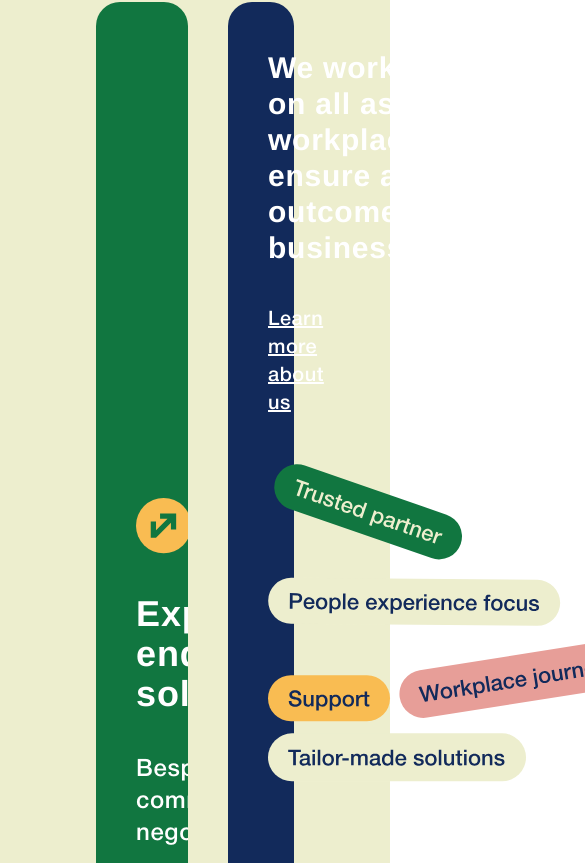
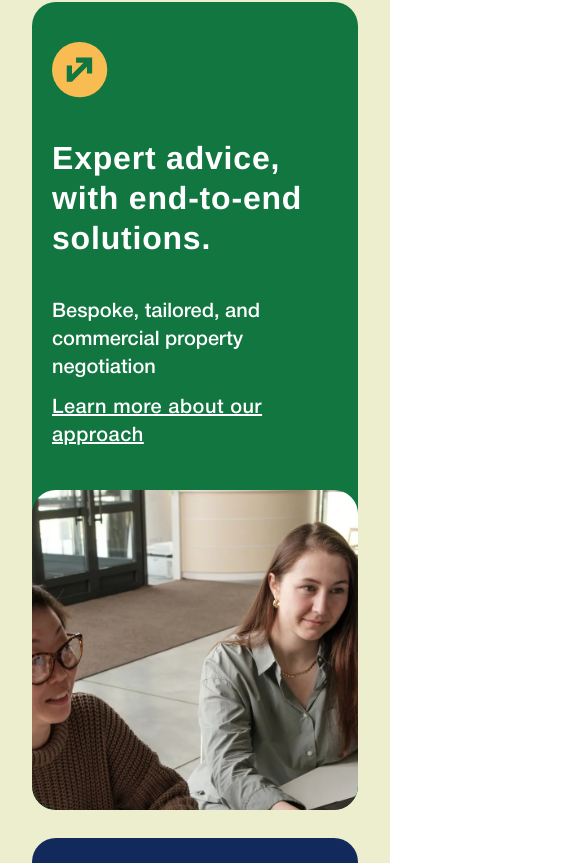
Before and after one commit to varshaa-t/noww, a Next.js app: page / in a window 390 px wide. Shown: the part 2034-2897 px from the top of the page, 585 px wide, since content can reach past the window. Built offline with nearby package versions, Linux system fonts and the light colour scheme.

Commit message:
responsive ExploreSection

```diff
--- a/src/app/page.tsx
+++ b/src/app/page.tsx
@@ -1,4 +1,3 @@
-import Button from "@/components/Button";
 import ExploreSection from "@/components/ExploreSection";
 import HeroSection from "@/components/HeroSection";
 import Navbar from "@/components/Navbar";
--- a/src/components/ExploreSection.tsx
+++ b/src/components/ExploreSection.tsx
@@ -18,7 +18,7 @@ function ExploreSection() {
                 variant='primary'
             />
         </div>
-        <div className='relative h-full rounded-3xl overflow-hidden text-white pb-20 xs:pb-32 lg:pb-0 lg:h-screen'>
+        <div className='relative h-full rounded-3xl overflow-hidden text-white pb-20 xs:pb-32 md:pb-20 xl:pb-40 2xl:pb-52'>
             <div className="absolute inset-0 z-0 bg-[url('/images/explore-section-1.webp')] bg-cover bg-[0%_50%]"></div>
             <div className="absolute inset-0 z-0 bg-gradient-to-r from-black/50 via-black/80 to-black/40"></div>
             <div className="relative flex flex-col items-center h-full w-full space-y-8 -mt-14 xs:mt-0 xs:space-y-6 md:-mt-4 md:space-y-8 lg:space-y-10 lg:-mt-14 xl:space-y-8 xl:-mt-14 2xl:space-y-8 2xl:mt-10">
@@ -34,7 +34,7 @@ function ExploreSection() {
                     height={293}
                     src={"/images/explore-section-3.webp"}
                     alt='tall-buildings'
-                    className='hidden z-10 rounded-md brightness-85 absolute lg:block lg:-bottom-10 lg:right-16 xl:right-14 xl:-bottom-8 2xl:bottom-12 2xl:right-28'
+                    className='hidden z-10 rounded-md brightness-85 absolute lg:block lg:-bottom-10 lg:right-16 xl:right-14 xl:-bottom-8 2xl:-bottom-36 2xl:right-28'
                 />
                 <div className='pt-[120px] text-xl font-primary-light tracking-wide'>Building relationships</div>
                 <div className='relative z-20 tracking-wider text-center font-semibold text-4xl w-72 xs:w-auto sm:text-4xl sm:w-[500px] sm:leading-12 md:text-5xl md:leading-16 md:w-xl lg:w-[800px] lg:text-6xl lg:leading-20'>
@@ -50,19 +50,19 @@ function ExploreSection() {
                 />
             </div>
         </div>
-        <div className='py-24 px-24 flex space-x-10 text-white'>
-          <div className='bg-dark-green rounded-3xl overflow-hidden h-[110vh] flex w-2/3'>
-            <div className='self-end px-10 flex flex-col space-y-10 pb-10'>
+        <div className='py-24 flex flex-col space-y-7 px-8 xs:px-10 text-white lg:px-16 lg:space-y-0 lg:flex-row lg:space-x-10 xl:px-20 2xl:px-24'>
+          <div className='bg-dark-green rounded-3xl overflow-hidden flex flex-col lg:flex-row lg:justify-between lg:w-2/3'>
+            <div className='px-5 pt-10 flex flex-col pb-10 space-y-10 lg:self-end'>
                 <UpwardRightArrow/>
-                <div className='text-4xl w-[350px] font-semibold tracking-wide'>
+                <div className='font-semibold tracking-wide text-[32px] leading-tight xs:leading-snug xs:w-[350px] sm:w-[500px] md:text-4xl md:w-[550px] lg:leading-tight lg:w-56 lg:text-4xl xl:text-3xl xl:w-64 2xl:text-4xl 2xl:w-[300px]'>
                     Expert advice, with
                     end-to-end
                     solutions.
                 </div>
-                <div className='text-2xl tracking-wide w-80'>
+                <div className='text-xl sm:tracking-wide md:text-2xl md:w-[800px] lg:text-xl lg:w-48 xl:w-64 2xl:text-2xl 2xl:w-80'>
                     Bespoke, tailored, and commercial property negotiation
                 </div>
-                <div className='text-xl tracking-wide underline cursor-pointer -mt-7'>Learn more about our approach</div>
+                <div className='tracking-wide underline cursor-pointer -mt-7 text-xl lg:text-base 2xl:text-xl'>Learn more about our approach</div>
             </div>
             <div>
                 <Image
@@ -70,12 +70,12 @@ function ExploreSection() {
                     height={835}
                     src={"/images/explore-section-4.webp"}
                     alt='advice-img'
-                    className='rounded-3xl w-full h-full'
+                    className='rounded-3xl w-full object-cover object-top h-80 xs:h-[420px] sm:h-[700px] lg:h-full'
                 />
             </div>
           </div>
-          <div className='flex flex-col space-y-10 bg-primary-blue pl-10 pr-4 pt-12 pb-14 rounded-3xl w-1/3'>
-            <div className='text-3xl w-96 font-semibold tracking-wide'>
+          <div className='flex flex-col space-y-4 bg-primary-blue pt-12 pb-14 rounded-3xl pl-5 pr-5 xs:pl-10 xs:pr-10 sm:pr-4 md:space-y-10 lg:w-1/3'>
+            <div className='font-semibold text-2xl w-72 xs:w-auto sm:tracking-wide md:w-[600px] md:text-3xl lg:w-auto xl:w-72 2xl:w-96'>
                 We work along side you
                 on all aspects of your
                 workplace project to
@@ -83,7 +83,7 @@ function ExploreSection() {
                 outcome for your
                 business and people.
             </div>
-            <div className='text-xl tracking-wide underline cursor-pointer'>Learn more about us</div>
+            <div className='tracking-wide underline cursor-pointer text-xl lg:text-base 2xl:text-xl'>Learn more about us</div>
             <ExploreSectionImg/>
           </div>
         </div>
```
Also changed, not shown: src/components/ExploreSectionImg.tsx (+1 -1 lines).
